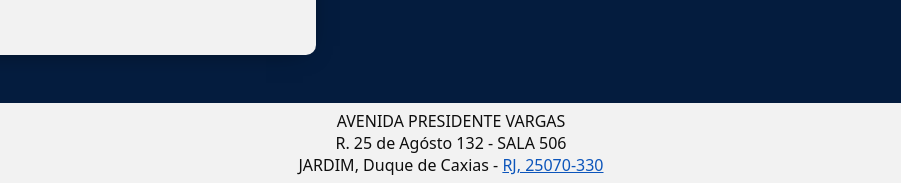
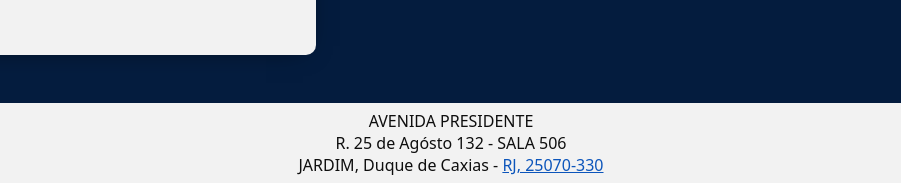
Before and after one commit to guilhermemattosdev/SOCICON-FrontEnd, a plain HTML site: page contact/index.html in a window 1280 px wide. Shown: the part 658-841 px from the top of the page, 156-1057 px from the left. Drawn offline with Linux system fonts and the light colour scheme.

Commit message:
Fix TextFooter

```diff
--- a/contact/index.html
+++ b/contact/index.html
@@ -64,7 +64,7 @@
          <img class="logo" src="/assets/Logo.svg" alt="logo">
        </div>
        <div class="centerFooter">
-         <span class="location">AVENIDA PRESIDENTE VARGAS<br> R. 25 de Agósto  132 - SALA 506 <br> JARDIM, Duque de Caxias - <a class="linkref" href="https://maps.app.goo.gl/LFoD1FQgEf7jgqzR9" target="_blank">RJ, 25070-330</a></span>
+         <span class="location">AVENIDA PRESIDENTE<br> R. 25 de Agósto  132 - SALA 506 <br> JARDIM, Duque de Caxias - <a class="linkref" href="https://maps.app.goo.gl/LFoD1FQgEf7jgqzR9" target="_blank">RJ, 25070-330</a></span>
        </div>
        <div class="rightFooter">
          <div class="social">
```
